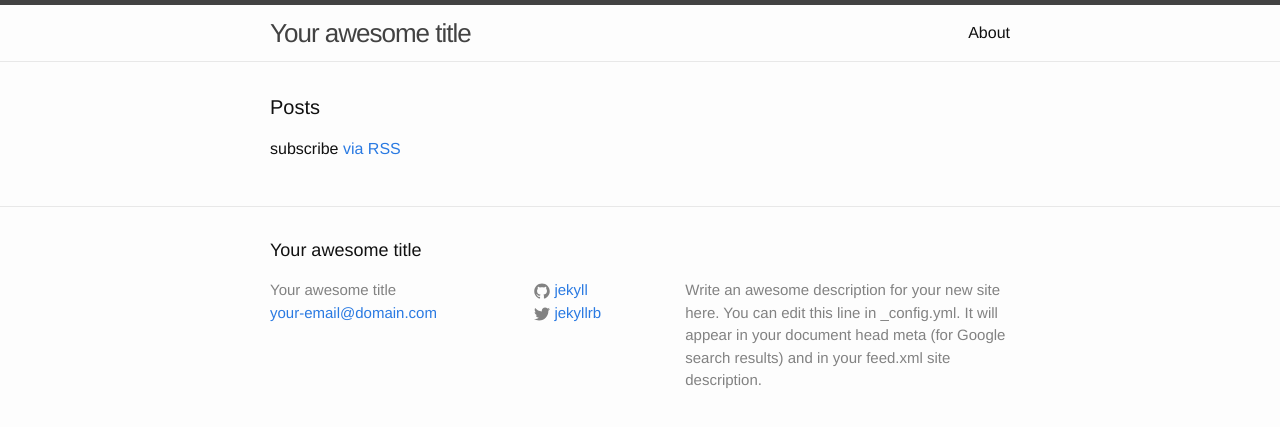
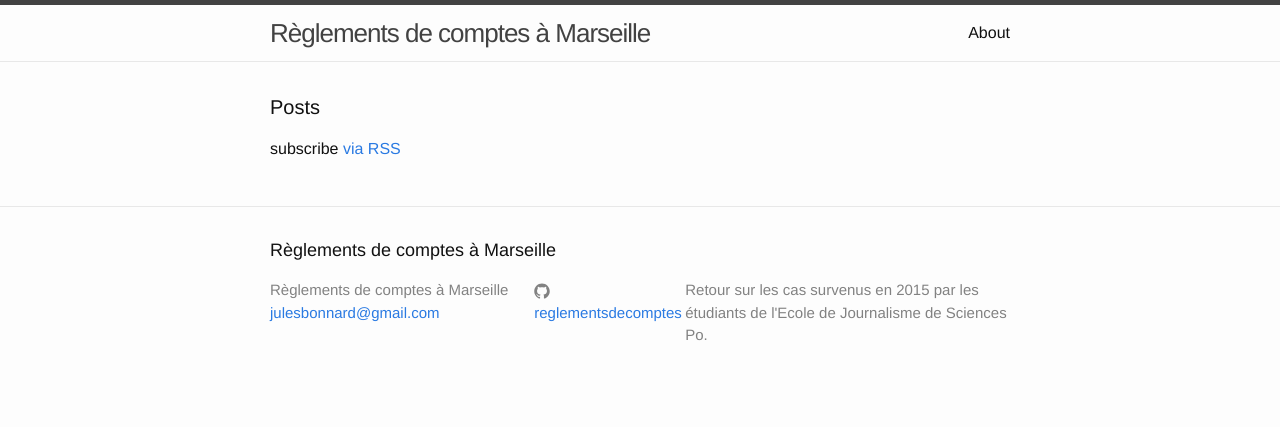
Before and after one commit to reglementsdecomptes/reglementsdecomptes.github.io, a Jekyll site: the page built from index.html, in a window 1280 px wide. Shown: the top 427 px of the page. Built offline with Jekyll 4.4.1, drawn with Linux system fonts in a browser that asks for light colours; a file with an impossible date is left out.

Commit message:
nouvelle config

```diff
--- a/_config.yml
+++ b/_config.yml
@@ -1,14 +1,12 @@
 # Site settings
-title: Your awesome title
-email: your-email@domain.com
+title: Règlements de comptes à Marseille
+email: julesbonnard@gmail.com
 description: > # this means to ignore newlines until "baseurl:"
-  Write an awesome description for your new site here. You can edit this
-  line in _config.yml. It will appear in your document head meta (for
-  Google search results) and in your feed.xml site description.
+  Retour sur les cas survenus en 2015 par les étudiants de l'Ecole de Journalisme de Sciences Po.
 baseurl: "" # the subpath of your site, e.g. /blog/
-url: "http://yourdomain.com" # the base hostname & protocol for your site
-twitter_username: jekyllrb
-github_username:  jekyll
+url: "https://reglementsdecomptes.github.io" # the base hostname & protocol for your site
+# twitter_username: jekyllrb
+github_username:  reglementsdecomptes
 
 # Build settings
 markdown: kramdown
```
